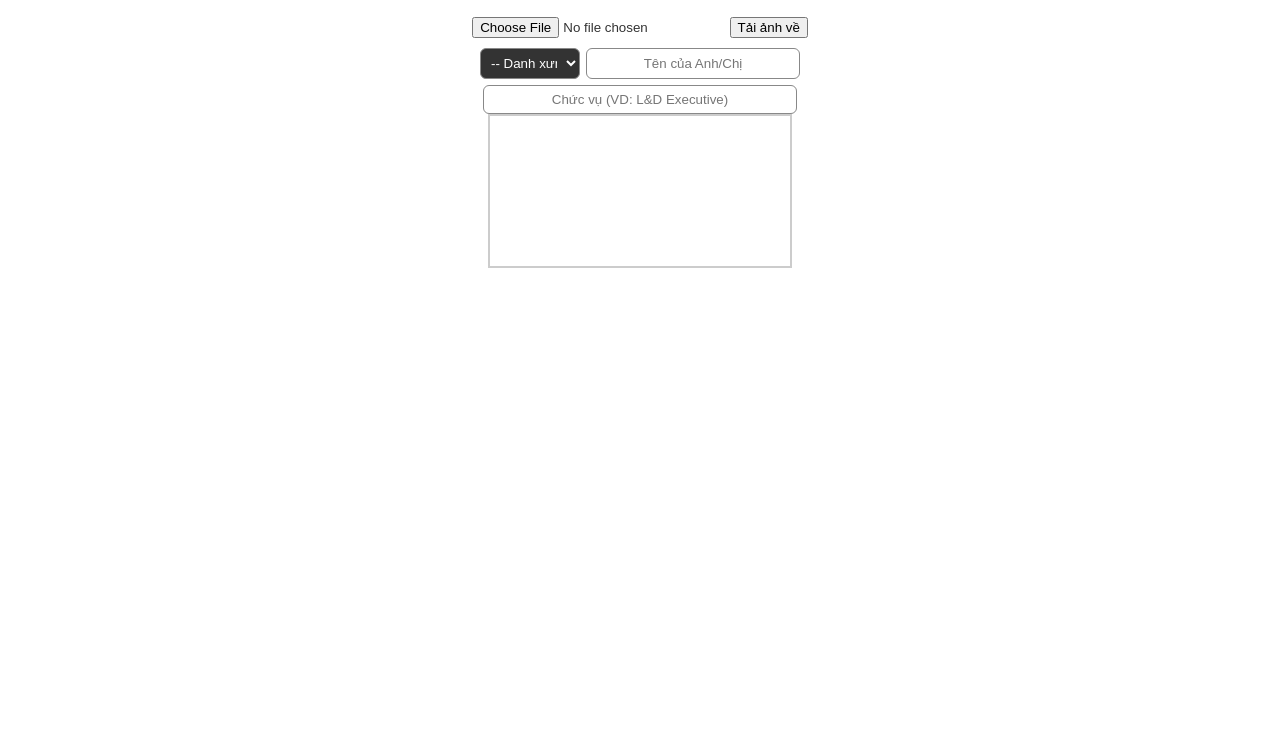
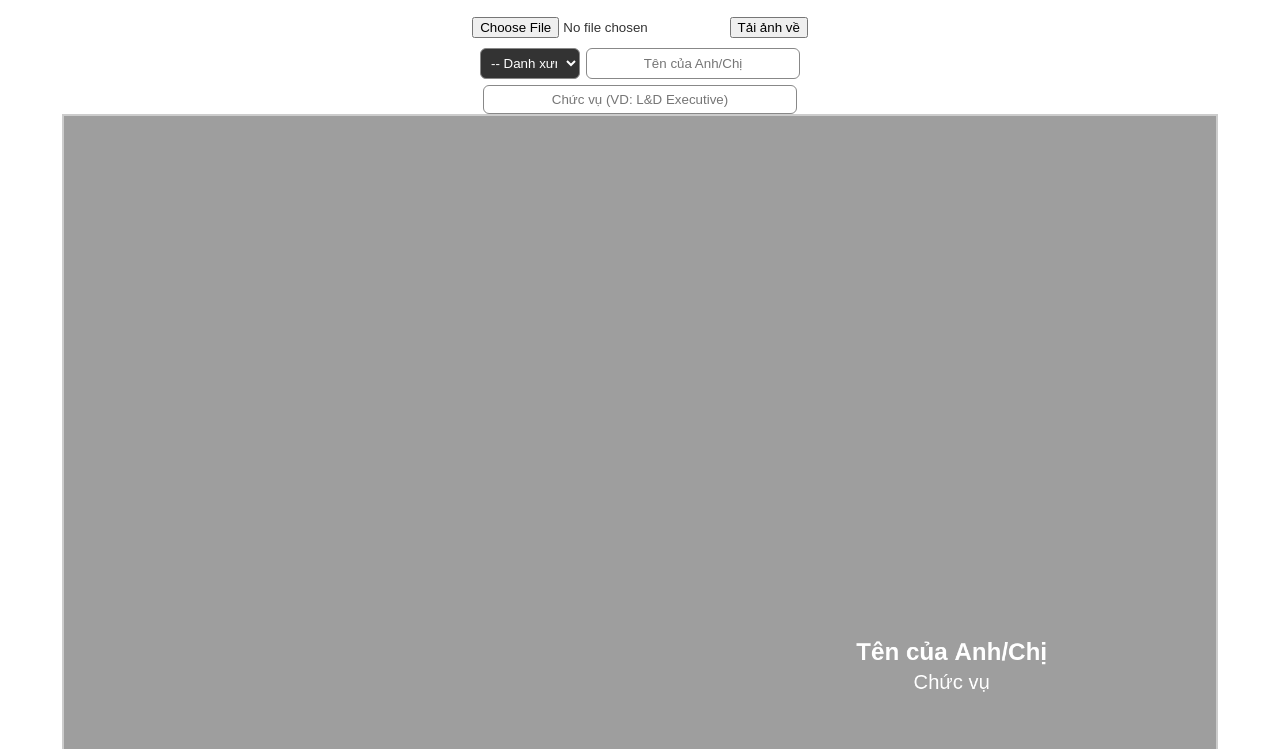
Before and after one commit to dattt-cyber-ghn/trianGVNB, a plain HTML site: page index.html in a window 1280 px wide. Shown: the part 51-800 px from the top of the page. Drawn offline with Linux system fonts and the light colour scheme.

Commit message:
Update index.html

```diff
--- a/index.html
+++ b/index.html
@@ -132,7 +132,7 @@
     const canvas = document.getElementById("cardCanvas");
     const ctx = canvas.getContext("2d");
     const frame = new Image();
-    frame.src = "frame.png";
+    frame.src = "frame 1.png";
 
     // BƯỚC 1: CẬP NHẬT KÍCH THƯỚC CANVAS (KHỚP VỚI 2000x1414 PX CỦA FRAME.PNG)
     const CANVAS_WIDTH = 2000;
```
